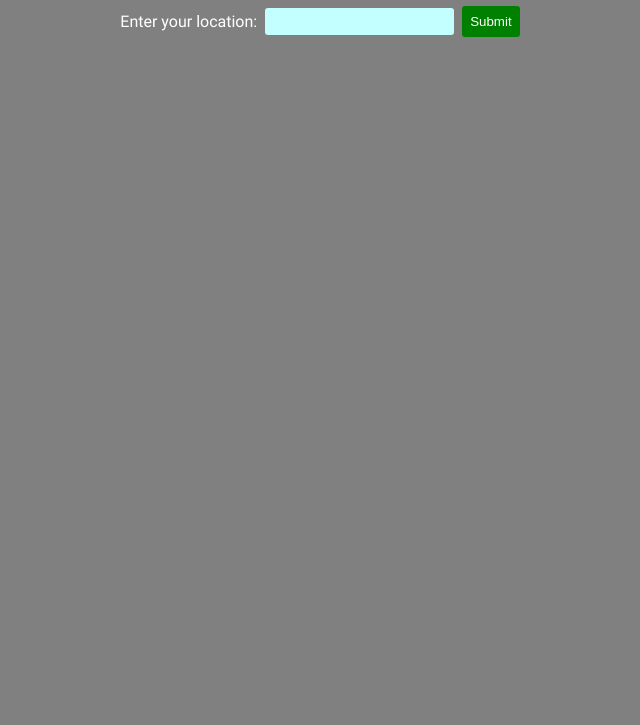
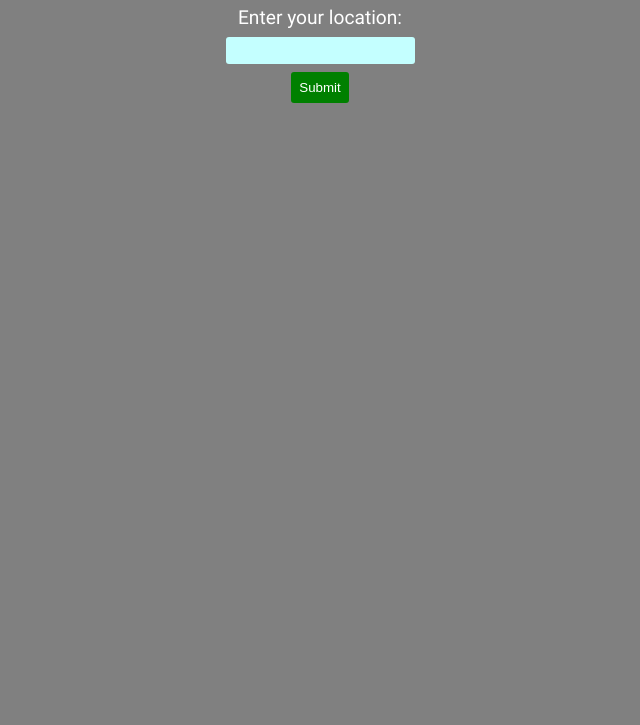
Before and after one commit to M-Dan814/weather-app, a website built with webpack: page dist/index.html in a window 1280 px wide. Shown: the part 75-800 px from the top of the page, without its empty margins (320-960 px from the left). Built offline with Linux system fonts and the light colour scheme.

Commit message:
Make display better for smaller devices

```diff
--- a/src/styles.css
+++ b/src/styles.css
@@ -9,6 +9,10 @@ body {
   margin: 0;
   font-family: "Roboto";
   color: white;
+  width: 100vw;
+  height: 100vh;
+  display: flex;
+  flex-direction: column;
 }
 
 .title {
@@ -20,6 +24,7 @@ body {
 .init-form {
   width: 100%;
   display: flex;
+  flex-direction: column;
   justify-content: center;
   align-items: center;
   gap: 8px;
@@ -100,3 +105,11 @@ body {
   background-image: url("./img/squall.jpg");
   background-size: cover;
 }
+
+span {
+  font-size: 1.3rem;
+}
+
+label {
+  font-size: 1.2rem;
+}
```
Also changed, not shown: dist/main.js.
